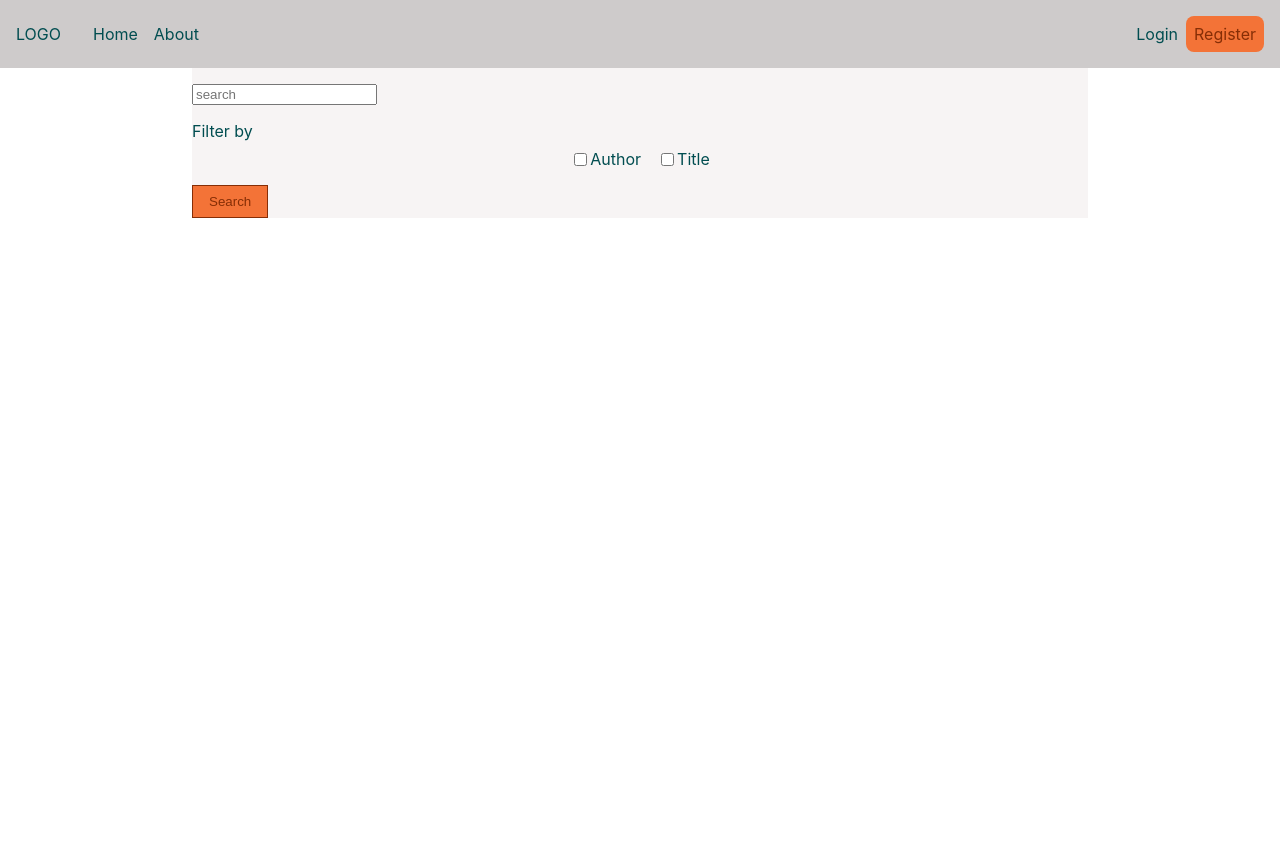
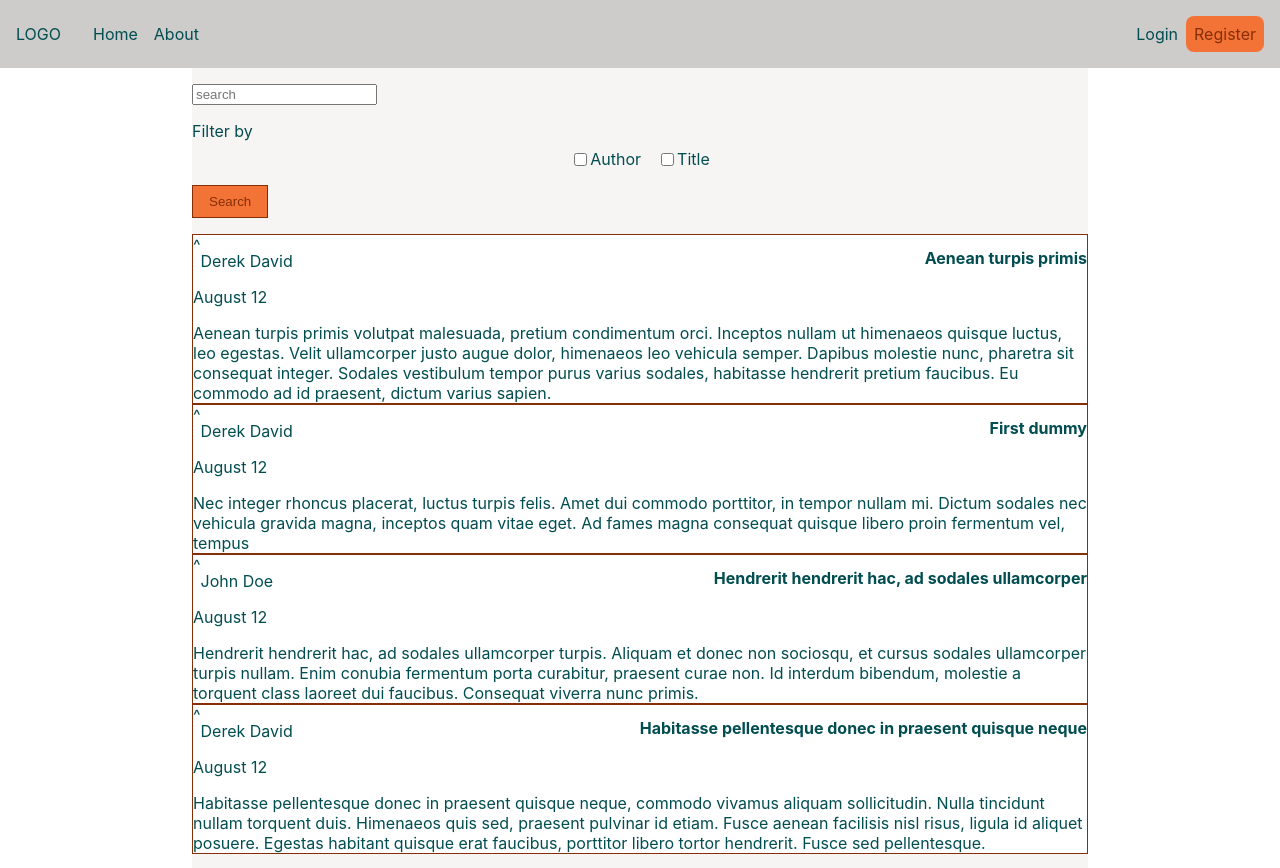
Before and after one commit to derek-dv/me-reddit, a React (Create React App) app in the folder react/: page / in a window 1280 px wide. Before the commit the page ends 800 px from the top, so only its background shows below. Built offline with nearby package versions, Linux system fonts and the light colour scheme; the HTML template or start-up script is replaced by a standard one.

Commit message:
posts on homepage now showing

```diff
--- a/react/package.json
+++ b/react/package.json
@@ -3,6 +3,8 @@
   "version": "0.1.0",
   "private": true,
   "dependencies": {
+    "@material-ui/core": "^4.12.1",
+    "@material-ui/icons": "^4.11.2",
     "@types/react-dom": "^16.9.14",
     "cra-template": "1.1.2",
     "react": "^17.0.2",
--- a/react/src/App.css
+++ b/react/src/App.css
@@ -2,6 +2,7 @@
   width: 70%;
   margin: 0 auto;
   background-color: var(--var-gray-1);
+  height: 100vh;
 }
 
 @media(max-width: 400px){
--- a/react/src/App.tsx
+++ b/react/src/App.tsx
@@ -1,4 +1,5 @@
 import "./App.css";
+import HomePosts from "./components/HomePosts";
 import HomeSearch from "./components/HomeSearch";
 import Layout from "./components/layout";
 
@@ -7,6 +8,7 @@ function App() {
     <Layout>
       <div className="app">
         <HomeSearch />
+        <HomePosts />
       </div>
     </Layout>
   );
--- /dev/null
+++ b/react/src/components/HomePost.tsx
@@ -0,0 +1,24 @@
+import React from "react";
+import { Post } from "../dummy";
+
+const HomePost: React.FC<Post> = (props) => {
+  return (
+    <div className="post">
+      <div className="post__top">
+        <div className="post__vote">^</div>
+        <div className="post__title">
+          <h2>{props.title}</h2>
+        </div>
+      </div>
+      <div className="post__mid">
+        <p>{props.author}</p>
+        {props.createdAt ? <p>{props.createdAt}</p> : <p>August 12</p>}
+      </div>
+      <div className="post__content">
+          {props.content}
+      </div>
+    </div>
+  );
+};
+
+export default HomePost;
--- a/react/src/components/HomePosts.tsx
+++ b/react/src/components/HomePosts.tsx
@@ -1,25 +1,24 @@
-import "../styles/Navbar.css";
+import React, { useState } from "react";
+import dummies from "../dummy";
+import "../styles/HomePosts.css";
+import HomePost from "./HomePost";
 
-const Navbar = () => {
+const HomePosts: React.FC<any> = () => {
+  const [posts, _] = useState(dummies.posts);
   return (
-    <div className="navbar">
-      <div className="navbar__left">
-        <div className="navbar__logo">LOGO</div>
-        <div className="navbar__links">
-          <a href="/">Home</a>
-          <a href="/">About</a>
+    <div className="posts">
+      {posts.map((post) => (
+        <div key={post.id}>
+          <HomePost
+            id={post.id}
+            author={post.author}
+            title={post.title}
+            content={post.content}
+          />
         </div>
-      </div>
-      <div className="navbar__right">
-        <a href="/" className="navbar__auths">
-          Login
-        </a>
-        <a href="/" className="navbar__auths">
-          Register
-        </a>
-      </div>
+      ))}
     </div>
   );
 };
 
-export default Navbar;
+export default HomePosts;
--- a/react/src/dummy.ts
+++ b/react/src/dummy.ts
@@ -1,10 +1,11 @@
-interface Post {
+export interface Post {
   id: number;
   title: String;
-  createdAt: String;
+  content: String;
+  createdAt?: String;
   author: String;
-  upvotes: number;
-  downvotes: number;
+  upvotes?: number;
+  downvotes?: number;
 }
 interface Data {
   posts: Post[];
@@ -15,7 +16,9 @@ const dummies: Data = {
     {
       id: 1,
       author: "Derek David",
-      title: "First dummy post for reddit",
+      title: "Aenean turpis primis",
+      content:
+        "Aenean turpis primis volutpat malesuada, pretium condimentum orci. Inceptos nullam ut himenaeos quisque luctus, leo egestas. Velit ullamcorper justo augue dolor, himenaeos leo vehicula semper. Dapibus molestie nunc, pharetra sit consequat integer. Sodales vestibulum tempor purus varius sodales, habitasse hendrerit pretium faucibus. Eu commodo ad id praesent, dictum varius sapien.",
       createdAt: "August 14",
       downvotes: 0,
       upvotes: 0,
@@ -23,6 +26,8 @@ const dummies: Data = {
     {
       author: "Derek David",
       title: "First dummy",
+      content:
+        "Nec integer rhoncus placerat, luctus turpis felis. Amet dui commodo porttitor, in tempor nullam mi. Dictum sodales nec vehicula gravida magna, inceptos quam vitae eget. Ad fames magna consequat quisque libero proin fermentum vel, tempus",
       createdAt: "August 1",
       downvotes: 0,
       upvotes: 10,
@@ -31,7 +36,9 @@ const dummies: Data = {
     {
       id: 3,
       author: "John Doe",
-      title: "First dummy post for reddit",
+      title: "Hendrerit hendrerit hac, ad sodales ullamcorper",
+      content:
+        "Hendrerit hendrerit hac, ad sodales ullamcorper turpis. Aliquam et donec non sociosqu, et cursus sodales ullamcorper turpis nullam. Enim conubia fermentum porta curabitur, praesent curae non. Id interdum bibendum, molestie a torquent class laoreet dui faucibus. Consequat viverra nunc primis.",
       createdAt: "August 4",
       downvotes: 0,
       upvotes: 0,
@@ -39,7 +46,9 @@ const dummies: Data = {
     {
       id: 4,
       author: "Derek David",
-      title: "First dummy post for reddit",
+      title: "Habitasse pellentesque donec in praesent quisque neque",
+      content:
+        "Habitasse pellentesque donec in praesent quisque neque, commodo vivamus aliquam sollicitudin. Nulla tincidunt nullam torquent duis. Himenaeos quis sed, praesent pulvinar id etiam. Fusce aenean facilisis nisl risus, ligula id aliquet posuere. Egestas habitant quisque erat faucibus, porttitor libero tortor hendrerit. Fusce sed pellentesque.",
       createdAt: "August 14",
       downvotes: 9,
       upvotes: 0,
--- a/react/src/styles/HomePosts.css
+++ b/react/src/styles/HomePosts.css
@@ -0,0 +1,26 @@
+.posts {
+    display: block;
+    margin-top: 1rem;
+    background-color: #fff;
+}
+
+.post {
+    border: 1px solid var(--var-color-tertiary-dark);
+    color: var(--var-color-primary);
+}
+
+.post__top {
+    align-items: center;
+    justify-content: space-between;
+}
+
+.post__vote {
+    float: left;
+}
+
+.post__title {
+    float: right;
+}
+.post__title > h2 {
+    font-size: medium;
+}
```
Also changed, not shown: 1 other file (tests, documents, lock files or other folders).
